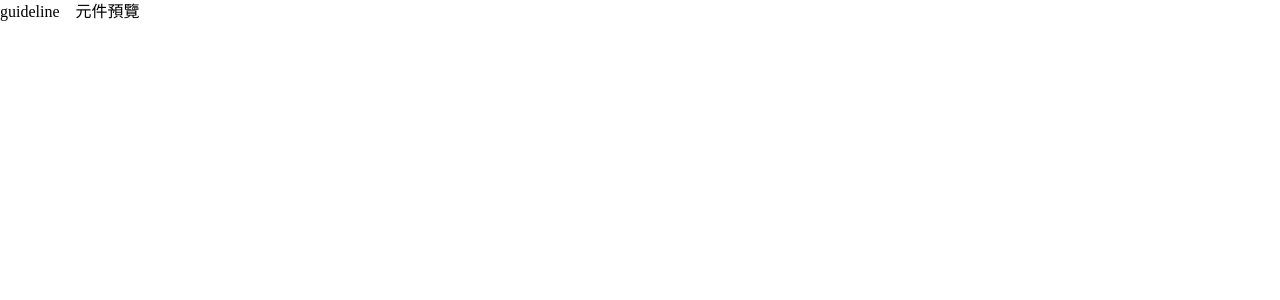
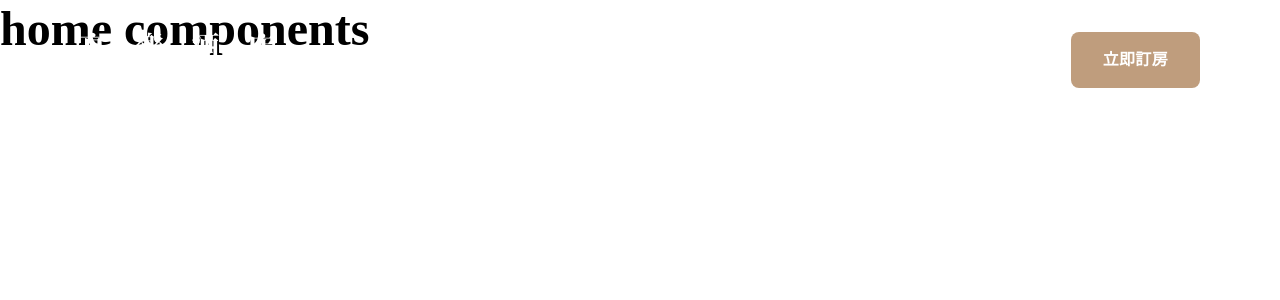
Before and after one commit to justine92415/TypeScript-Hotel, an Angular app: page /home in a window 1280 px wide. Before the commit this address led to /. Shown: the top 300 px of the page. Built offline with nearby package versions, Linux system fonts and the light colour scheme.

Commit message:
新增 header 元件home 頁面、調整 butoon 元件結構

```diff
--- a/src/app/app.component.html
+++ b/src/app/app.component.html
@@ -1,5 +1,2 @@
-<div class="flex gap-4">
-  <a [routerLink]="['/guideline']" routerLinkActive="router-link-active">guideline</a>
-  <a [routerLink]="['/components-demo']" routerLinkActive="router-link-active">元件預覽</a>
-</div>
+<app-header></app-header>
 <router-outlet></router-outlet>
--- a/src/app/app.component.ts
+++ b/src/app/app.component.ts
@@ -1,11 +1,12 @@
 import { Component } from '@angular/core';
 import { CommonModule } from '@angular/common';
 import { RouterLink, RouterOutlet } from '@angular/router';
+import { HeaderComponent } from './components/header/header.component';
 
 @Component({
   selector: 'app-root',
   standalone: true,
-  imports: [CommonModule, RouterOutlet,RouterLink],
+  imports: [CommonModule, RouterOutlet,RouterLink,HeaderComponent],
   templateUrl: './app.component.html',
   styleUrl: './app.component.scss'
 })
--- a/src/app/app.routes.ts
+++ b/src/app/app.routes.ts
@@ -3,21 +3,11 @@ import { Routes } from '@angular/router';
 export const routes: Routes = [
   {
     path: '',
-    redirectTo: 'components-demo',
+    redirectTo: 'home',
     pathMatch: 'full',
   },
   {
-    path: 'guideline',
-    loadComponent: () =>
-      import('./pages/guideline/guideline.component').then(
-        (m) => m.GuidelineComponent
-      ),
-  },
-  {
-    path: 'components-demo',
-    loadComponent: () =>
-      import('./pages/components-demo/components-demo.component').then(
-        (m) => m.ComponentsDemoComponent
-      ),
+    path: 'home',
+    loadComponent: () => import('./pages/home-page/home-page.component'),
   },
 ];
--- a/src/app/components/button/button.component.html
+++ b/src/app/components/button/button.component.html
@@ -1,10 +1,7 @@
-<button [class]="{
-  'btn--primary': buttonType === 'primary',
-  'btn--secondary': buttonType === 'secondary',
-  'btn--ghost': buttonType === 'ghost',
-  'btn--text': buttonType === 'text',
-}" [disabled]="disabled">
-  <p class="font-bold tracking-[0.32px]">Button</p>
+<button [class]="buttonClass[buttonType]" [disabled]="disabled">
+  <p class="font-bold tracking-[0.32px]">
+    <ng-content></ng-content>
+  </p>
   @if(buttonType !== 'text' && !!iconName){
     <span class="icon-ic_{{ iconName }}"></span>
   }
--- a/src/app/components/button/button.component.scss
+++ b/src/app/components/button/button.component.scss
@@ -2,18 +2,18 @@
   @apply block;
 }
 
-.btn--primary {
+.btn-primary {
   @apply py-4 px-8 flex gap-1 items-center rounded-lg text-white bg-primary-base hover:bg-primary-dark transition-all disabled:bg-transparent disabled:text-black-60
 }
 
-.btn--secondary {
+.btn-secondary {
   @apply py-[0.9375rem] px-8 flex gap-1 items-center rounded-lg text-primary-base bg-white border border-solid border-primary-base hover:bg-[#F7F2EE] hover:text-primary-dark hover:border-primary-dark transition-all disabled:bg-white disabled:text-black-60 disabled:border-black-60
 }
 
-.btn--ghost {
+.btn-ghost {
   @apply py-[0.9375rem] px-4 flex gap-1 items-center text-white  hover:text-primary-base  transition-all disabled:text-black-60
 }
 
-.btn--text{
+.btn-text{
   @apply underline text-primary-base hover:text-primary-dark transition-all disabled:text-black-60
 }
--- a/src/app/components/button/button.component.ts
+++ b/src/app/components/button/button.component.ts
@@ -12,4 +12,11 @@ export class ButtonComponent {
   @Input() buttonType: 'primary' | 'secondary' | 'ghost' | 'text' = 'primary';
   @Input() iconName?: Icon;
   @Input() disabled = false;
+
+  buttonClass = {
+    primary: 'btn-primary',
+    secondary: 'btn-secondary',
+    ghost: 'btn-ghost',
+    text: 'btn-text',
+  };
 }
--- /dev/null
+++ b/src/app/components/header/header.component.scss
@@ -0,0 +1,3 @@
+:host {
+  @apply block;
+}
--- /dev/null
+++ b/src/app/components/header/header.component.ts
@@ -0,0 +1,20 @@
+import { Component } from '@angular/core';
+import { ButtonComponent } from '../button/button.component';
+
+@Component({
+  selector: 'app-header',
+  standalone: true,
+  imports: [ButtonComponent],
+  template: `
+    <header class="absolute w-full bg-transparent px-20 py-6 flex justify-between items-center">
+      <img class="w-[12.25rem] h-[4.5rem]" src="/assets/images/desktop/logo.png" alt="" />
+      <div class="flex items-center gap-4">
+        <app-button [buttonType]="'ghost'">客房旅宿</app-button>
+        <app-button [buttonType]="'ghost'">會員登入</app-button>
+        <app-button [buttonType]="'primary'">立即訂房</app-button>
+      </div>
+    </header>
+  `,
+  styleUrl: './header.component.scss',
+})
+export class HeaderComponent {}
--- /dev/null
+++ b/src/app/pages/home-page/home-page.component.html
@@ -0,0 +1 @@
+<h1>home components</h1>
```
Also changed, not shown: src/app/pages/home-page/home-page.component.ts (added, +13 -0 lines), src/app/pages/home-page/home-page.component.scss (added).
